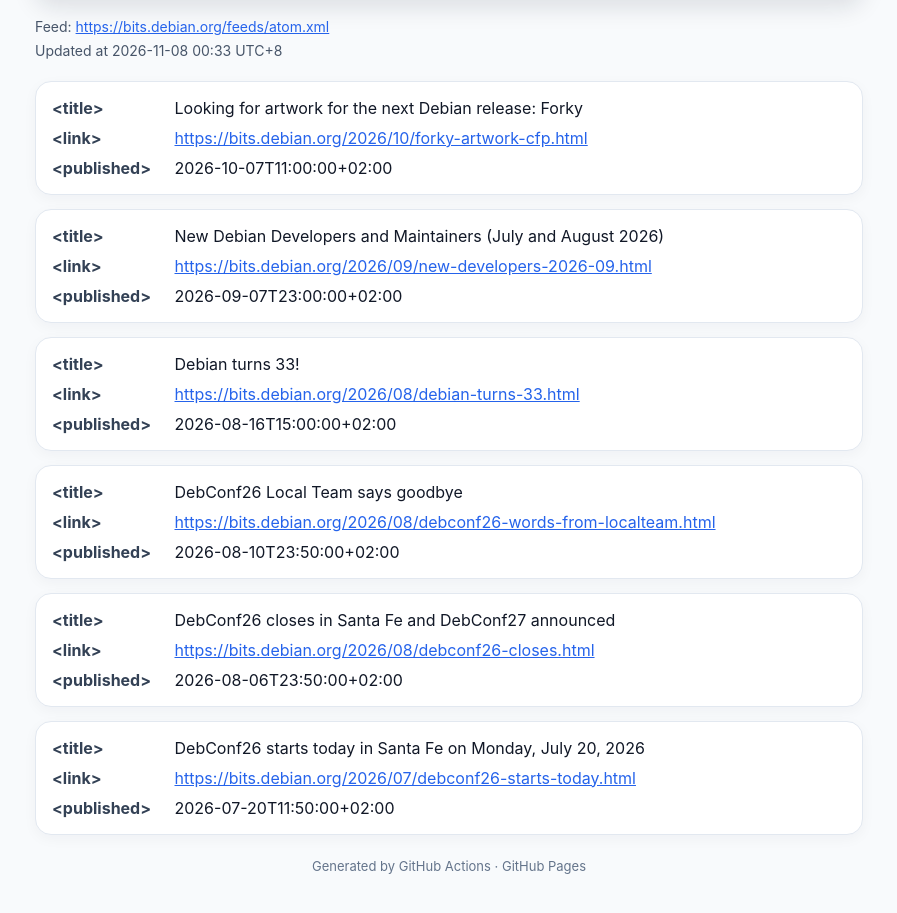
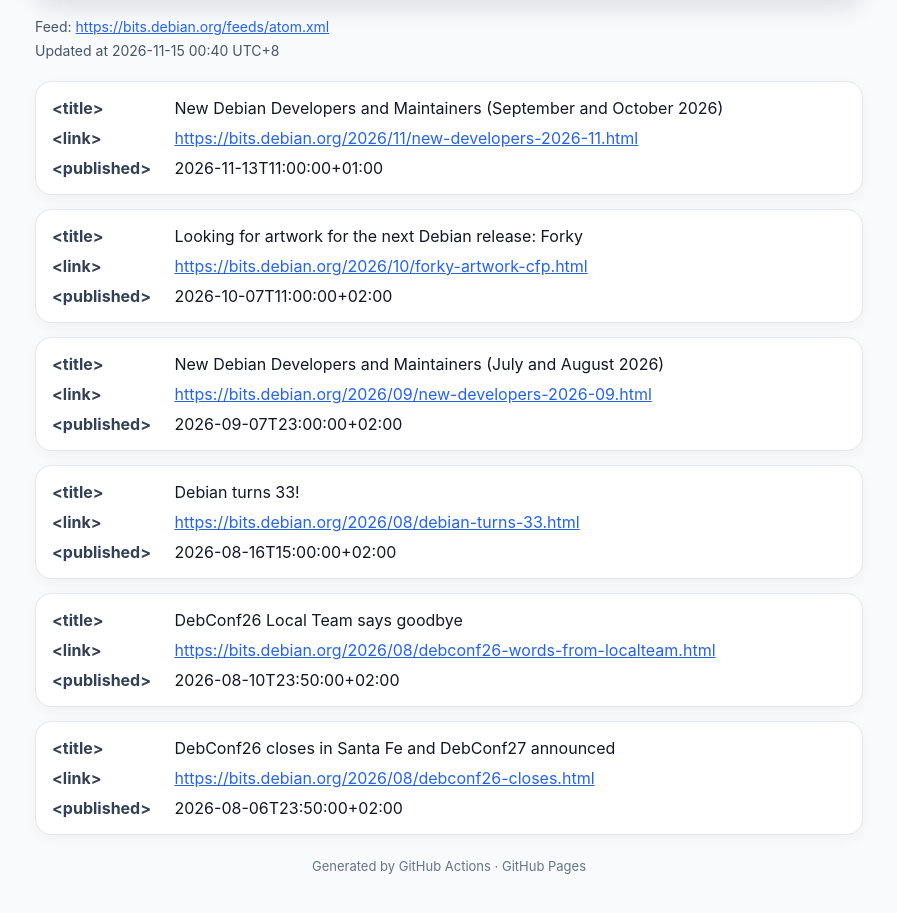
Before and after one commit to inrs-de/bits, a plain HTML site: page docs/index.html in a window 1280 px wide. Shown: the part 139-1052 px from the top of the page, without its empty margins (191-1088 px from the left). Drawn offline with Linux system fonts and the light colour scheme.

Commit message:
chore: update Bits from Debian history

```diff
--- a/docs/index.html
+++ b/docs/index.html
@@ -107,10 +107,26 @@
 
     <div class="meta">
       Feed: <a href="https://bits.debian.org/feeds/atom.xml" class="link" target="_blank" rel="noopener noreferrer">https://bits.debian.org/feeds/atom.xml</a><br>
-      Updated at 2026-11-08 00:33 UTC+8
+      Updated at 2026-11-15 00:40 UTC+8
     </div>
 
     <ul class="list">
+
+            <li class="card">
+              <div class="row">
+                <span class="tag">&lt;title&gt;</span>
+                <span class="value">New Debian Developers and Maintainers (September and October 2026)</span>
+              </div>
+              <div class="row">
+                <span class="tag">&lt;link&gt;</span>
+                <a class="value link" href="https://bits.debian.org/2026/11/new-developers-2026-11.html" target="_blank" rel="noopener noreferrer">https://bits.debian.org/2026/11/new-developers-2026-11.html</a>
+              </div>
+              <div class="row">
+                <span class="tag">&lt;published&gt;</span>
+                <span class="value">2026-11-13T11:00:00+01:00</span>
+              </div>
+            </li>
+
 
             <li class="card">
               <div class="row">
@@ -191,22 +207,6 @@
               </div>
             </li>
 
-
-            <li class="card">
-              <div class="row">
-                <span class="tag">&lt;title&gt;</span>
-                <span class="value">DebConf26 starts today in Santa Fe on Monday, July 20, 2026</span>
-              </div>
-              <div class="row">
-                <span class="tag">&lt;link&gt;</span>
-                <a class="value link" href="https://bits.debian.org/2026/07/debconf26-starts-today.html" target="_blank" rel="noopener noreferrer">https://bits.debian.org/2026/07/debconf26-starts-today.html</a>
-              </div>
-              <div class="row">
-                <span class="tag">&lt;published&gt;</span>
-                <span class="value">2026-07-20T11:50:00+02:00</span>
-              </div>
-            </li>
-
     </ul>
 
     <div class="footer">
```
Also changed, not shown: docs/feed-history.json (+6 -6 lines).
